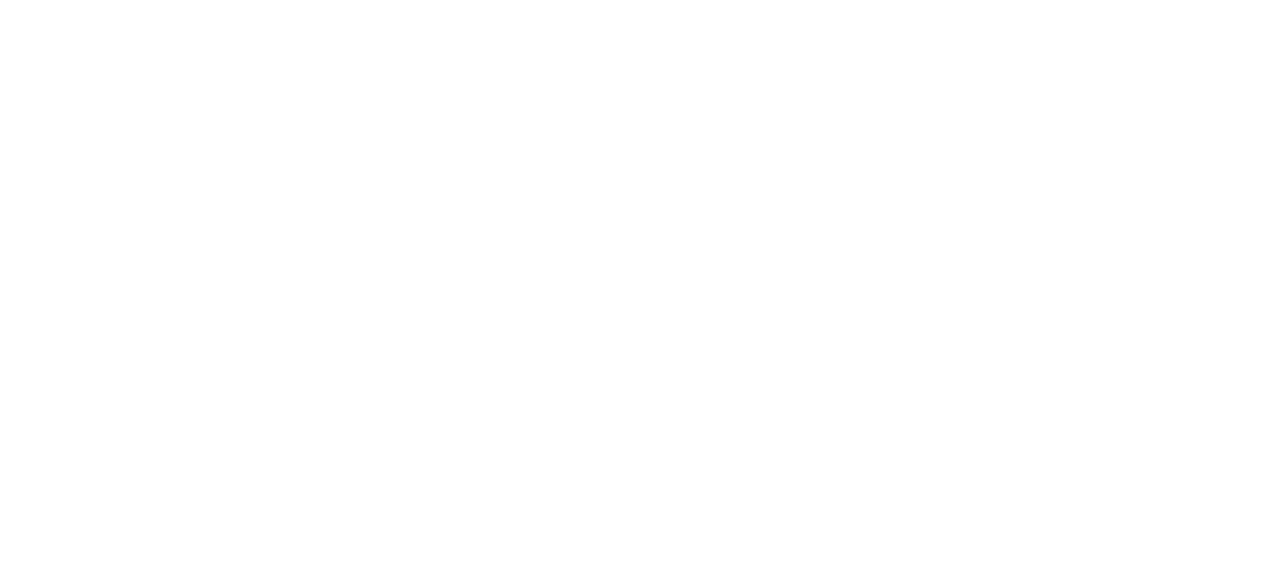
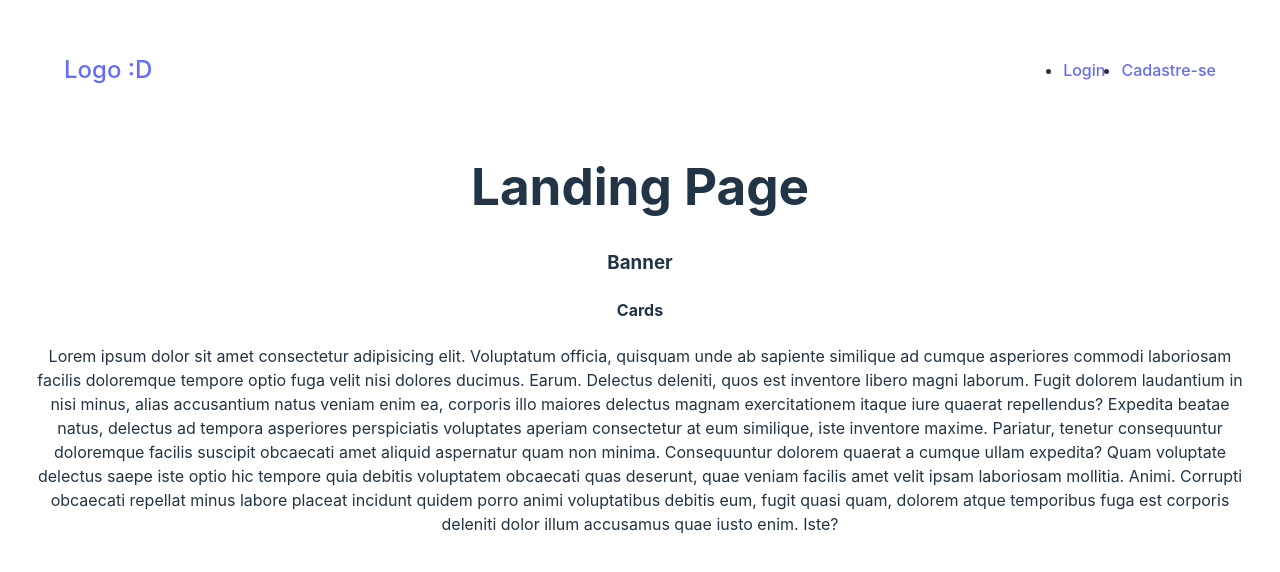
Before and after one commit to EuGenio00/inMind-Front, a React (Vite) app: page / in a window 1280 px wide. Shown: the part 116-688 px from the top of the page. Built offline with nearby package versions, Linux system fonts and the light colour scheme.

Commit message:
add rotas para as paginas

```diff
--- a/src/App.jsx
+++ b/src/App.jsx
@@ -1,9 +1,24 @@
-import { BrowserRouter } from "react-router-dom";
+import { BrowserRouter, Route, Routes } from "react-router-dom";
 import "./App.css";
+import Layout from "./Components/Layout/Layout";
+import Home from "./Components/Paginas/Home/Home";
+import Menu from "./Components/Menu/Menu";
+import Login from "./Components/Paginas/Login/Login";
+import Cadastro from "./Components/Paginas/Cadastro/Cadastro";
 
 function App() {
   return (
-    <BrowserRouter >
+    <BrowserRouter>
+      <Menu />
+      <Routes>
+        <Route>
+          <Route path="/" element={<Layout />} />
+          <Route path="/home" element={<Home />} />
+          <Route path="/login" element={<Login />} />
+          <Route path="/cadastro" element={<Cadastro />} />
+        </Route>
+        <Route path="*" element={<div>Página não encontrada </div>} />
+      </Routes>
     </BrowserRouter>
   );
 }
--- a/src/Components/Menu/Menu.css
+++ b/src/Components/Menu/Menu.css
@@ -1,14 +1,17 @@
-
-.top-nav {
-  height: 112px;
+.navbar {
   display: flex;
-  justify-content: center;
   align-items: center;
-  column-gap: 3rem;
+  justify-content: space-between;
+  padding: 1rem 2rem;
+  background-color: #fff;
 }
 
-@media (max-width: 744px) {
-  .top-nav {
-      height: 72px;
-  }
+.navbar h2 a {
+  opacity: 1;
 }
+
+.navbar ul {
+  display: flex;
+  gap: 1rem;
+
+}
--- a/src/Components/Menu/Menu.jsx
+++ b/src/Components/Menu/Menu.jsx
@@ -4,9 +4,18 @@
 const Menu = () => {
   return (
     <header>
-      <nav className="top-nav">
-        <Link to="/login">Login</Link>
-        <Link to="/cadastro">Cadastre-se</Link>
+      <nav className="navbar">
+        <h2>
+          <Link to={"/"}>Logo :D</Link>
+        </h2>
+        <ul>
+          <li>
+            <Link to="/login">Login</Link>
+          </li>
+          <li>
+            <Link to="/cadastro">Cadastre-se</Link>
+          </li>
+        </ul>
       </nav>
     </header>
   );
```
